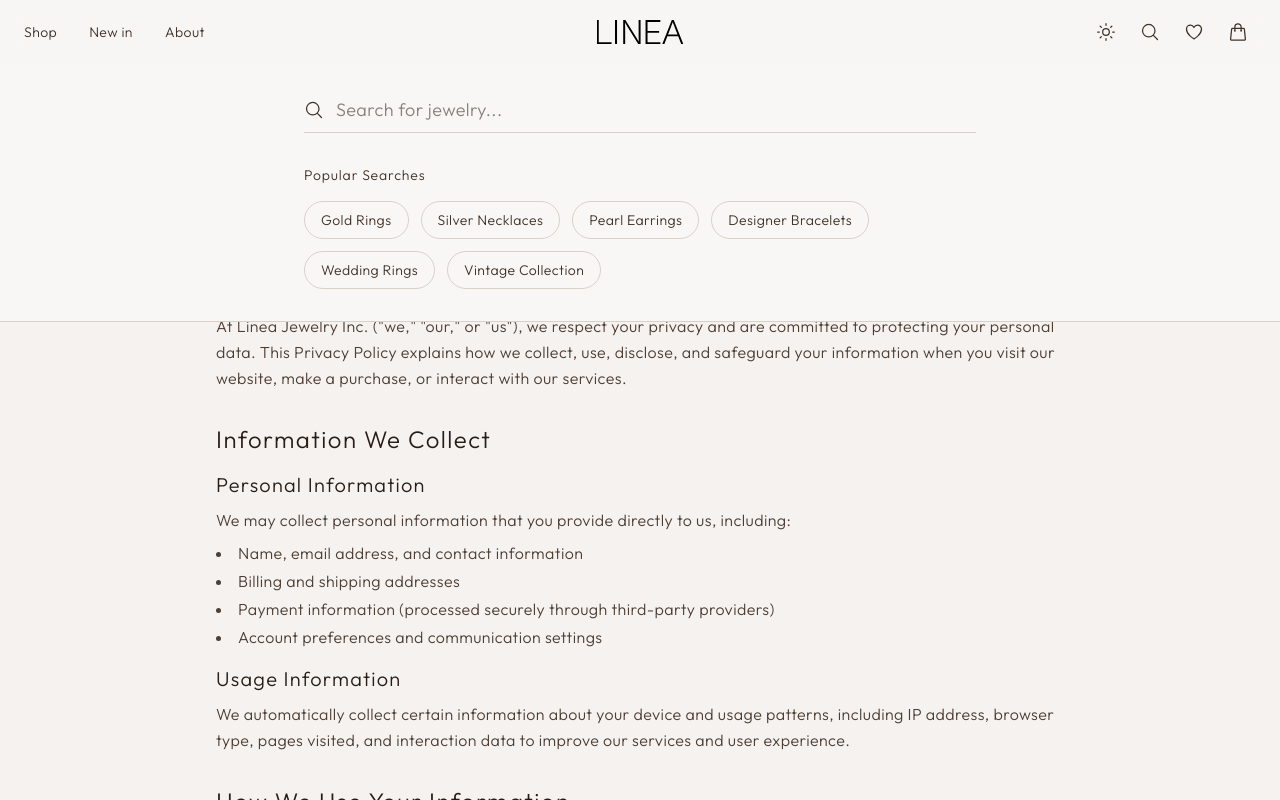
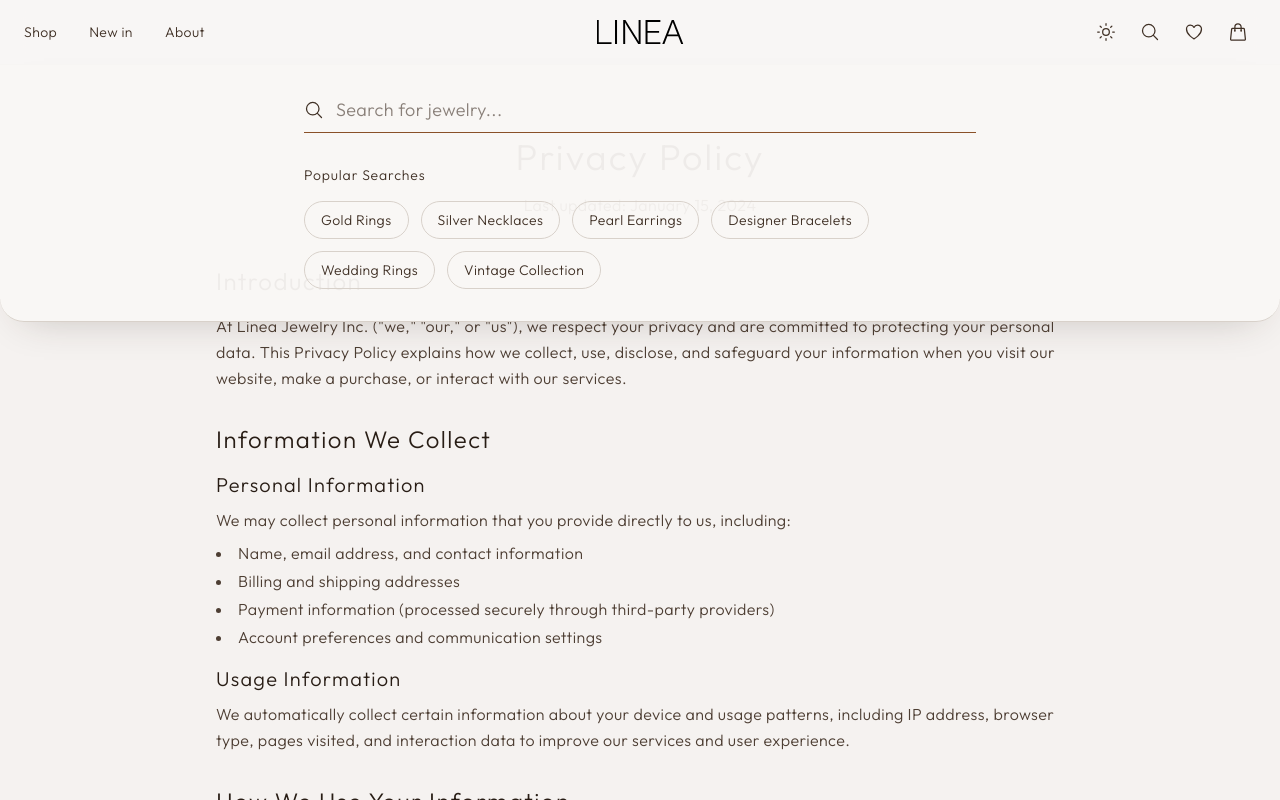
Before and after one commit to Mostafa-SAID7/Missoma, a React (Vite) app: page /privacy-policy in a window 1280 px wide. Both pictures are taken after a click on the button 1150 px from the left and 32 px from the top of the page. Shown: the top 800 px of the page. Built offline with nearby package versions, Linux system fonts and the light colour scheme; the HTML template or start-up script is replaced by a standard one; a web font is replaced by a local one.

Commit message:
Changes
Co-authored-by: samirmustafa704-a11y <244368194+samirmustafa704-a11y@users.noreply.github.com>

```diff
--- a/src/components/header/Navigation.tsx
+++ b/src/components/header/Navigation.tsx
@@ -159,11 +159,11 @@ const Navigation = () => {
 
       {/* Search overlay */}
       {isSearchOpen && (
-        <div className="absolute top-full left-0 right-0 bg-nav border-b border-border z-50">
+        <div className="absolute top-full left-0 right-0 bg-nav/95 backdrop-blur-md border-b border-border rounded-b-3xl shadow-[0_16px_40px_-24px_hsl(25_30%_15%/0.3)] z-50 panel-reveal">
           <div className="px-6 py-8">
-            <div className="max-w-2xl mx-auto">
+            <div className="max-w-2xl mx-auto stagger-in">
               <div className="relative mb-8">
-                <div className="flex items-center border-b border-border pb-2">
+                <div className="flex items-center border-b border-border pb-2 transition-colors duration-300 focus-within:border-primary">
                   <svg xmlns="http://www.w3.org/2000/svg" fill="none" viewBox="0 0 24 24" strokeWidth="1.5" stroke="currentColor" className="w-5 h-5 text-nav-foreground mr-3">
                     <path strokeLinecap="round" strokeLinejoin="round" d="m21 21-5.197-5.197m0 0A7.5 7.5 0 1 0 5.196 5.196a7.5 7.5 0 0 0 10.607 10.607Z" />
                   </svg>
@@ -172,12 +172,13 @@ const Navigation = () => {
               </div>
               <div>
                 <h3 className="text-nav-foreground text-sm font-light mb-4">Popular Searches</h3>
-                <div className="flex flex-wrap gap-3">
+                <div className="flex flex-wrap gap-3 stagger-in">
                   {popularSearches.map((search, index) => (
-                    <button key={index} className="text-nav-foreground hover:text-nav-hover text-sm font-light py-2 px-4 border border-border rounded-full transition-colors duration-200 hover:border-nav-hover">{search}</button>
+                    <button key={index} className="text-nav-foreground hover:text-nav-hover text-sm font-light py-2 px-4 border border-border rounded-full transition-all duration-300 hover:border-primary hover:-translate-y-0.5 hover:shadow-[0_6px_16px_-10px_hsl(25_30%_15%/0.4)]">{search}</button>
                   ))}
                 </div>
               </div>
+
             </div>
           </div>
         </div>
```
